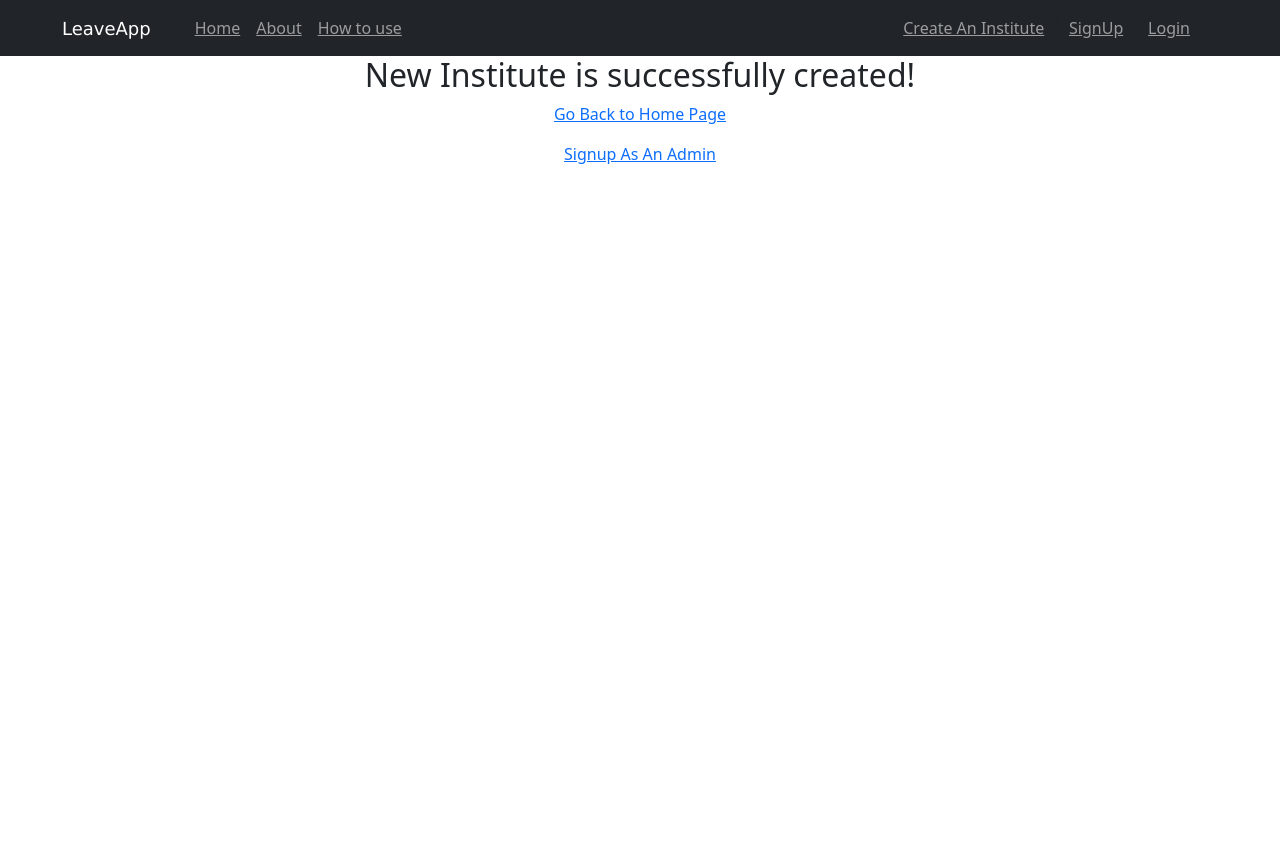
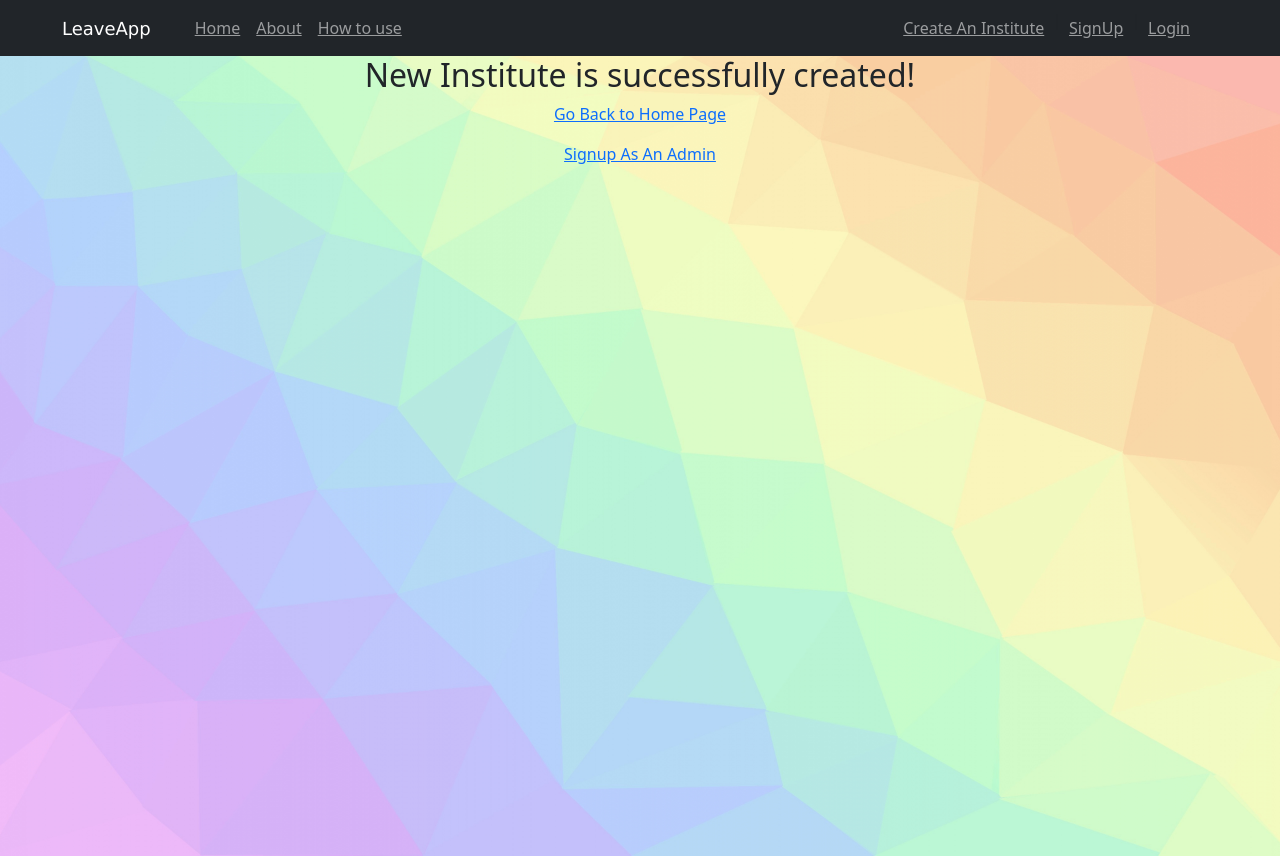
Before and after one commit to Srinkk/LeaveApp_Frontend, a React (Create React App) app: page /school/assure in a window 1280 px wide. Before the commit the page ends 800 px from the top, so only its background shows below. Built offline with nearby package versions, Linux system fonts and the light colour scheme.

Commit message:
Update AssureSchool.js

```diff
--- a/src/Dashboard/SchoolDash/AssureSchool.js
+++ b/src/Dashboard/SchoolDash/AssureSchool.js
@@ -10,9 +10,15 @@ const AssureSchool = () => {
     return (
         <>
             <NavBar/>
-            <h2>New Institute {schoolName} is successfully created!</h2>
+            <div className='background'>
+             <div classsName='dashboard_overlay'>
+            <h2><div classname='head1'>New Institute {schoolName} is successfully created!</div></h2>
+            <div className='subhead1'>
             <p><a href="/home">Go Back to Home Page</a></p>
             <p><a href="/signup/admin">Signup As An Admin</a></p>
+            </div>
+            </div>
+            </div>
         </>
     )
 }
```
